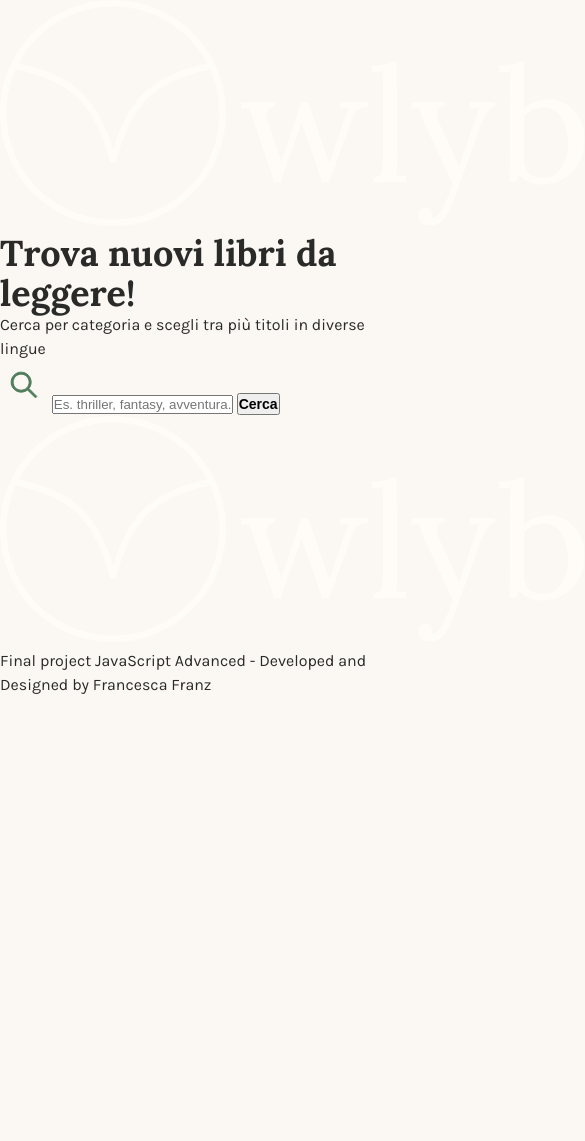
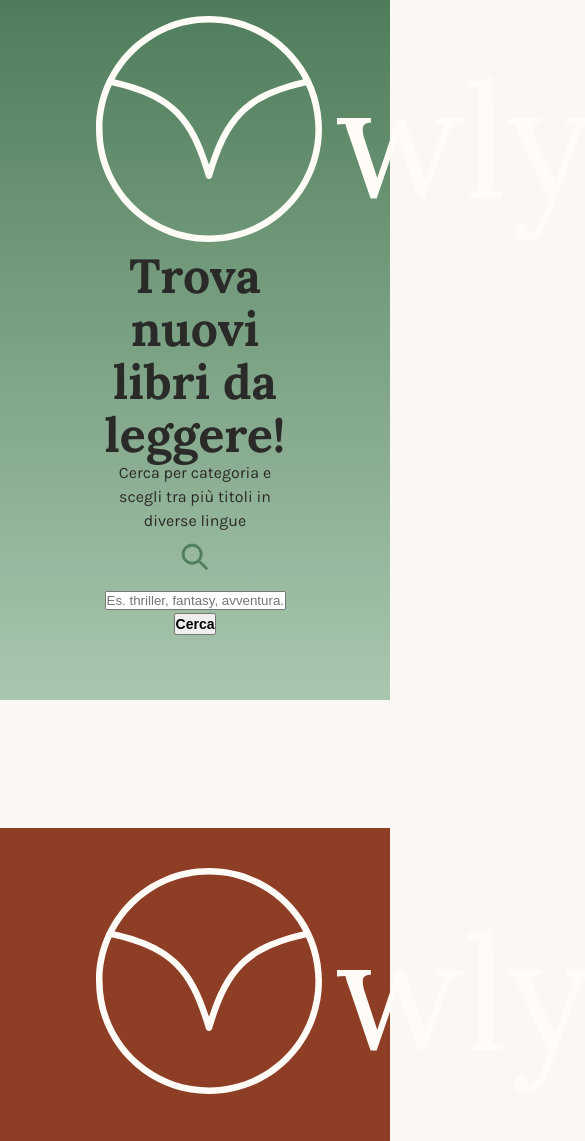
Before and after one commit to francescafranz/owly, a website built with Vite: page index.html in a window 390 px wide. Shown: the top 1141 px of the page, 585 px wide, since content can reach past the window. Before the commit the page ends 844 px from the top, so only its background shows below. Built offline with nearby package versions, Linux system fonts and the light colour scheme.

Commit message:
feat(style.scss): add layout structure with responsive tablet and mobile

```diff
--- a/index.html
+++ b/index.html
@@ -12,7 +12,7 @@
   </head>
   <body>
     <main class="app">
-      <header class="header">
+      <header>
         <div class="header-top">
           <img class="header-logo" src="./src/assets/img/svg/white-logo-books.svg" alt="Owly books">
         </div>
@@ -32,7 +32,7 @@
       </header>
 
       <section id="results"></section>
-      <footer class="footer">
+      <footer>
         <div class="footer-logo">
           <img src="./src/assets/img/svg/white-logo-books.svg" alt="Owly books"> <!--32px*132px-->
         </div>
--- a/src/scss/style.scss
+++ b/src/scss/style.scss
@@ -21,6 +21,33 @@
   --default-radius: #{variables.$radius-l};
   --s-placeholder-radius: #{variables.$radius-s};
   --m-placeholder-radius: #{variables.$radius-m};
+
+  // -- Cover dimensions --
+  --card-cover-width: #{variables.$cover-s-width};
+  --card-cover-height: #{variables.$cover-s-height};
+  --modal-cover-width: #{variables.$cover-m-width};
+  --modal-cover-height: #{variables.$cover-m-height};
+  --large-cover-width: #{variables.$cover-l-width};
+  --large-cover-height: #{variables.$cover-l-height};
+
+  // -- Grids and breakpoints --
+  // Desktop
+  --desktop-columns: #{variables.$d-grid-columns};
+  --desktop-margin: #{variables.$d-grid-margin};
+  --desktop-gutter: #{variables.$d-grid-gutter};
+
+  //Tablet
+  --tablet-breakpoint: #{variables.$breakpoint-tablet};
+  --tablet-columns: #{variables.$t-grid-columns};
+  --tablet-margin: #{variables.$t-grid-margin};
+
+  //Mobile
+  --mobile-breakpoint: #{variables.$breakpoint-mobile};
+  --mobile-columns: #{variables.$m-grid-columns};
+  --mobile-margin: #{variables.$m-grid-margin};
+
+  //Page Margin
+  --page-margin: var(--desktop-margin);
 }
 
 // -- Basic reset --
@@ -82,7 +109,66 @@ h4 {
   font-weight: 600;
 }
 
-@media (max-width: variables.$breakpoint-mobile) {
+// -- App Layout --
+.app {
+  display: flex;
+  flex-direction: column;
+  min-height: 100vh;
+}
+
+// -- Header Style --
+header {
+  background: linear-gradient(to bottom, var(--primary), var(--primary-light));
+  padding: 16px var(--page-margin) 64px;
+}
+
+.header-content {
+  text-align: center;
+}
+
+// -- Results Style --
+
+#results {
+  flex: 1;
+  background-color: var(--white);
+  padding: 64px var(--page-margin);
+}
+
+// -- Footer Style --
+
+footer {
+  background-color: var(--secondary);
+  color: var(--white);
+  display: flex;
+  justify-content: space-between;
+  align-items: center;
+  padding: 40px var(--page-margin);
+}
+
+.footer-text {
+  font-size: 14px;
+  line-height: 18px;
+  font-weight: 600;
+}
+
+// -- Media queries --
+
+// -- Tablet
+@media (max-width: var(--tablet-breakpoint)) {
+
+  :root {
+    --page-margin: var(--tablet-margin);
+  }
+}
+
+// -- Mobile
+@media (max-width: var(--mobile-breakpoint)) {
+
+  :root {
+    --page-margin: var(--mobile-margin);
+  }
+
+  // Typography
   h1 {
     font-size: 36px;
     line-height: 40px;
@@ -97,4 +183,22 @@ h4 {
     font-size: 22px;
     line-height: 28px;
   }
+
+  // Header
+  header{
+    padding: 16px var(--page-margin) 48px;
+  }
+
+  // Results
+  #results {
+    padding: 48px var(--page-margin);
+  }
+
+  //Footer
+  footer {
+    padding: 32px var(--page-margin);
+    flex-direction: column;
+    gap: 16px;
+    text-align: center;
+  }
 }
```
